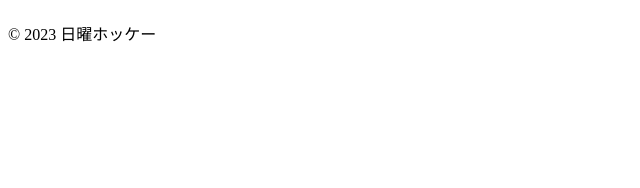
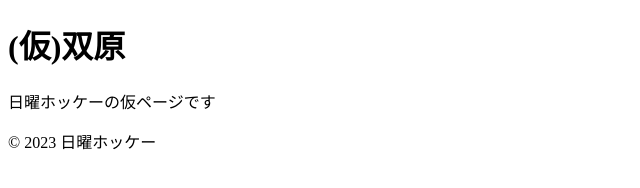
Before and after one commit to sunday-hockey/sunday-hockey.github.io, a plain HTML site: page index.html in a window 1280 px wide. Shown: the whole page, without its empty margins (0-640 px from the left). Drawn offline with Linux system fonts and the light colour scheme.

Commit message:
README.mdの作成、index.htmlの小さな更新

```diff
--- a/index.html
+++ b/index.html
@@ -3,14 +3,14 @@
 <head>
     <meta charset="UTF-8">
     <meta name="viewport" content="width=device-width, initial-scale=1.0">
-    <title>日曜ホッケー</title>
+    <title></title>
 </head>
 <body>
     <header>
-        <h1></h1>
+        <h1>(仮)双原</h1>
     </header>
     <main>
-        <p></p>
+        <p>日曜ホッケーの仮ページです</p>
     </main>
     <footer>
         <p>&copy; 2023 日曜ホッケー</p>
```
Also changed, not shown: 1 other file.
